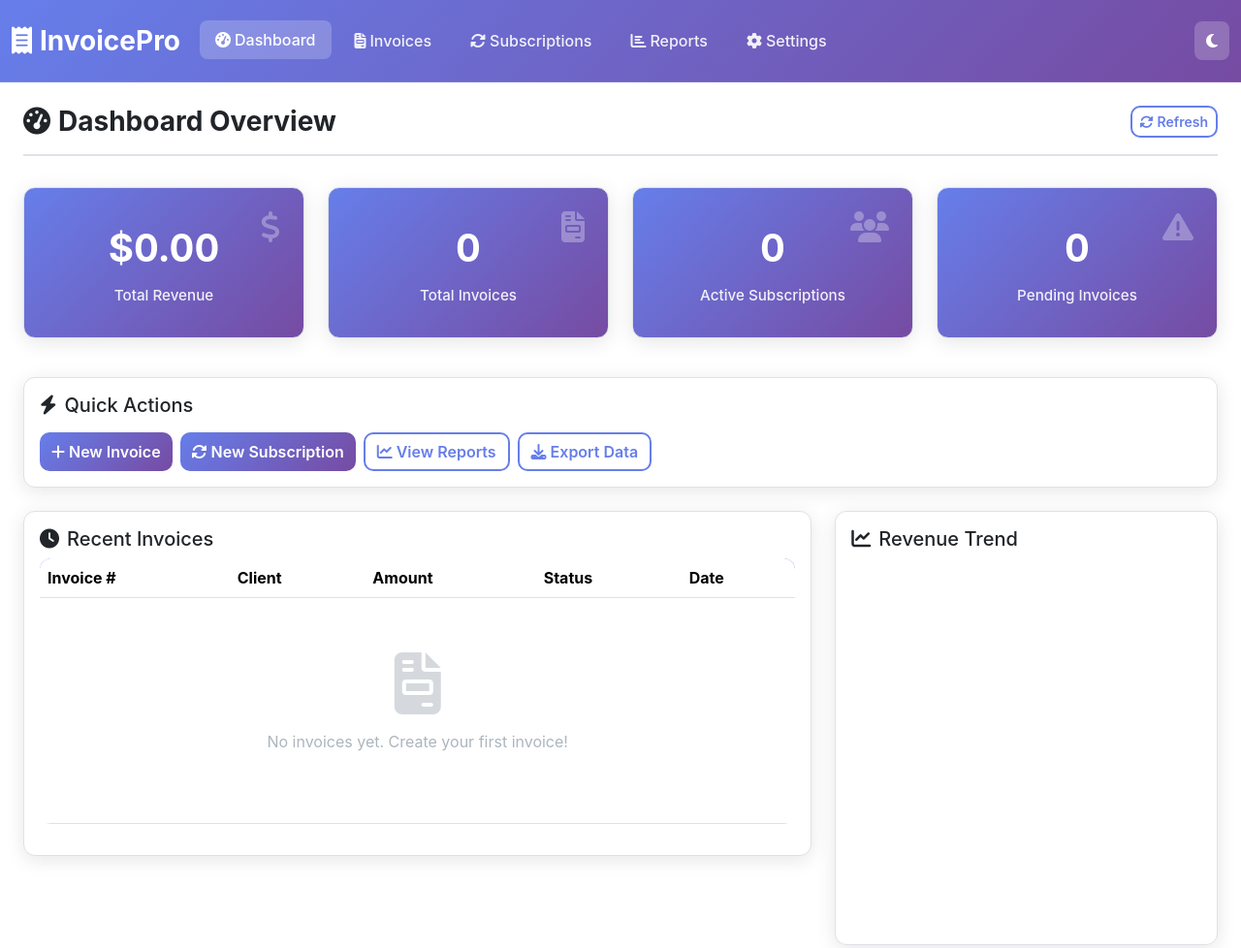
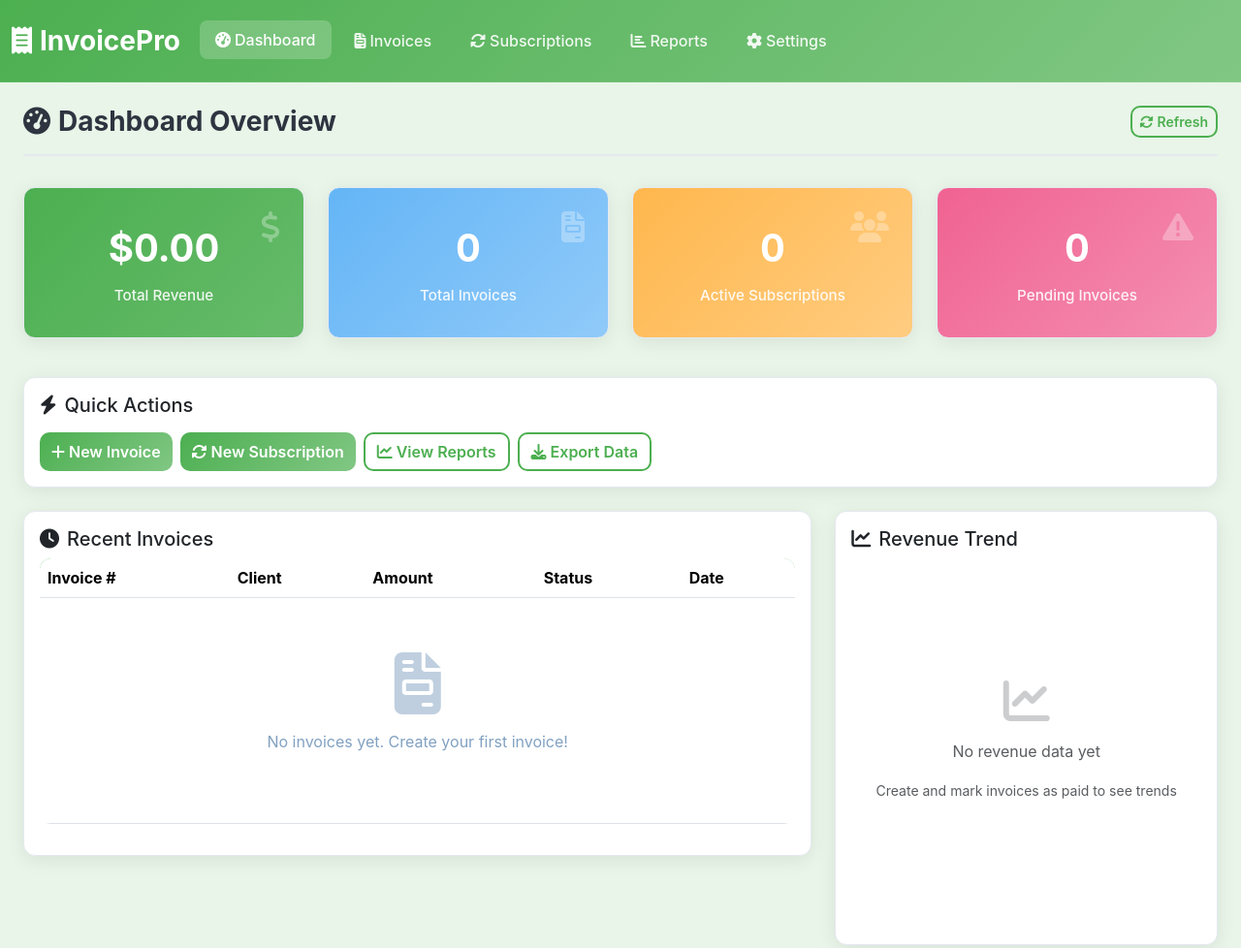
Before and after one commit to yashverma77/Recurring-Billing-App, a plain HTML site: page index.html in a window 1280 px wide. Shown: the top 978 px of the page at 97% size. Drawn offline with nearby package versions, Linux system fonts and the light colour scheme.

Commit message:
Update index.html

```diff
--- a/index.html
+++ b/index.html
@@ -9,40 +9,29 @@
     <script src="https://cdn.jsdelivr.net/npm/chart.js@4.4.0/dist/chart.min.js"></script>
     <style>
         :root {
-            --primary-gradient: linear-gradient(135deg, #667eea 0%, #764ba2 100%);
-            --primary-color: #667eea;
-            --secondary-color: #764ba2;
-            --success-color: #28a745;
-            --warning-color: #ffc107;
-            --danger-color: #dc3545;
-            --info-color: #17a2b8;
+            --primary-gradient: linear-gradient(135deg, #4CAF50 0%, #81C784 100%);
+            --primary-color: #4CAF50;
+            --secondary-color: #81C784;
+            --success-color: #4CAF50;
+            --warning-color: #FFB74D;
+            --danger-color: #E57373;
+            --info-color: #64B5F6;
+            --cream-color: #FFF8E1;
+            --light-blue: #E3F2FD;
+            --light-pink: #FCE4EC;
+            --light-green: #E8F5E8;
             --border-radius: 12px;
-            --box-shadow: 0 4px 20px rgba(0,0,0,0.1);
+            --box-shadow: 0 4px 20px rgba(0,0,0,0.08);
             --transition: all 0.3s cubic-bezier(0.4, 0, 0.2, 1);
-        }
-
-        [data-theme="dark"] {
-            --bg-primary: #1a1a1a;
-            --bg-secondary: #2d2d2d;
-            --bg-tertiary: #3d3d3d;
-            --text-primary: #ffffff;
-            --text-secondary: #b0b0b0;
-            --text-muted: #888888;
-            --border-color: #404040;
-            --card-bg: #2d2d2d;
-            --modal-bg: #2d2d2d;
-            --table-bg: #2d2d2d;
-            --input-bg: #3d3d3d;
-        }
-
-        [data-theme="light"] {
+
+            /* Professional Color Scheme */
             --bg-primary: #ffffff;
-            --bg-secondary: #f8f9fa;
-            --bg-tertiary: #e9ecef;
-            --text-primary: #212529;
-            --text-secondary: #6c757d;
-            --text-muted: #adb5bd;
-            --border-color: #dee2e6;
+            --bg-secondary: #f8fffe;
+            --bg-tertiary: #e8f5e8;
+            --text-primary: #2e3440;
+            --text-secondary: #5e81ac;
+            --text-muted: #81a1c1;
+            --border-color: #e5e9f0;
             --card-bg: #ffffff;
             --modal-bg: #ffffff;
             --table-bg: #ffffff;
@@ -102,20 +91,7 @@
             transform: translateY(-1px);
         }
 
-        .theme-toggle {
-            background: rgba(255,255,255,0.2);
-            border: none;
-            color: white;
-            padding: 8px 12px;
-            border-radius: 8px;
-            transition: var(--transition);
-            margin-left: 1rem;
-        }
-
-        .theme-toggle:hover {
-            background: rgba(255,255,255,0.3);
-            color: white;
-        }
+
 
         .card {
             border: none;
@@ -132,11 +108,26 @@
         }
 
         .stat-card {
-            background: var(--primary-gradient);
-            color: white;
             cursor: pointer;
             position: relative;
             overflow: hidden;
+            color: white;
+        }
+
+        .stat-card.revenue-card {
+            background: linear-gradient(135deg, #4CAF50 0%, #66BB6A 100%);
+        }
+
+        .stat-card.invoice-card {
+            background: linear-gradient(135deg, #64B5F6 0%, #90CAF9 100%);
+        }
+
+        .stat-card.subscription-card {
+            background: linear-gradient(135deg, #FFB74D 0%, #FFCC80 100%);
+        }
+
+        .stat-card.pending-card {
+            background: linear-gradient(135deg, #F06292 0%, #F48FB1 100%);
         }
 
         .stat-card::before {
@@ -292,10 +283,31 @@
         .page-section {
             display: none;
             animation: fadeIn 0.3s ease-in-out;
+            min-height: calc(100vh - 80px);
         }
 
         .page-section.active {
             display: block;
+        }
+
+        #dashboard {
+            background: var(--light-green);
+        }
+
+        #invoices {
+            background: var(--light-blue);
+        }
+
+        #subscriptions {
+            background: var(--cream-color);
+        }
+
+        #reports {
+            background: var(--light-pink);
+        }
+
+        #settings {
+            background: var(--bg-secondary);
         }
 
         @keyframes fadeIn {
@@ -423,10 +435,7 @@
                 margin-top: 1rem;
             }
 
-            .theme-toggle {
-                margin-left: 0;
-                margin-top: 0.5rem;
-            }
+
         }
 
         @media (max-width: 576px) {
@@ -484,8 +493,8 @@
                             </a>
                         </li>
                     </ul>
-                    <button class="theme-toggle" onclick="toggleTheme()" id="themeToggle">
-                        <i class="fas fa-moon"></i>
+                    <button class="btn btn-outline-light btn-sm" onclick="showPage('dashboard')" id="backToDashboard" style="display: none;">
+                        <i class="fas fa-arrow-left me-1"></i>Back to Dashboard
                     </button>
                 </div>
             </div>
@@ -506,7 +515,7 @@
                 <!-- Stats Cards -->
                 <div class="row mb-4">
                     <div class="col-md-3 mb-3">
-                        <div class="card stat-card" onclick="showRevenueDetails()">
+                        <div class="card stat-card revenue-card" onclick="showRevenueDetails()">
                             <div class="card-body text-center">
                                 <i class="fas fa-dollar-sign stat-icon"></i>
                                 <div class="stat-number" id="totalRevenue">$0.00</div>
@@ -515,7 +524,7 @@
                         </div>
                     </div>
                     <div class="col-md-3 mb-3">
-                        <div class="card stat-card" onclick="showInvoicesPage()">
+                        <div class="card stat-card invoice-card" onclick="showInvoicesPage()">
                             <div class="card-body text-center">
                                 <i class="fas fa-file-invoice stat-icon"></i>
                                 <div class="stat-number" id="totalInvoices">0</div>
@@ -524,7 +533,7 @@
                         </div>
                     </div>
                     <div class="col-md-3 mb-3">
-                        <div class="card stat-card" onclick="showSubscriptionsPage()">
+                        <div class="card stat-card subscription-card" onclick="showSubscriptionsPage()">
                             <div class="card-body text-center">
                                 <i class="fas fa-users stat-icon"></i>
                                 <div class="stat-number" id="activeSubscriptions">0</div>
@@ -533,7 +542,7 @@
                         </div>
                     </div>
                     <div class="col-md-3 mb-3">
-                        <div class="card stat-card" onclick="showPendingInvoices()">
+                        <div class="card stat-card pending-card" onclick="showPendingInvoices()">
                             <div class="card-body text-center">
                                 <i class="fas fa-exclamation-triangle stat-icon"></i>
                                 <div class="stat-number" id="pendingInvoices">0</div>
@@ -1174,33 +1183,7 @@
             }
         }
 
-        // Theme Management
-        function toggleTheme() {
-            const html = document.documentElement;
-            const currentTheme = html.getAttribute('data-theme');
-            const newTheme = currentTheme === 'dark' ? 'light' : 'dark';
-
-            html.setAttribute('data-theme', newTheme);
-            localStorage.setItem('theme', newTheme);
-
-            const themeIcon = document.querySelector('#themeToggle i');
-            themeIcon.className = newTheme === 'dark' ? 'fas fa-sun' : 'fas fa-moon';
-
-            // Update charts for theme
-            setTimeout(() => {
-                updateDashboard();
-                updateReports();
-            }, 100);
-        }
-
-        // Load saved theme
-        function loadTheme() {
-            const savedTheme = localStorage.getItem('theme') || 'light';
-            document.documentElement.setAttribute('data-theme', savedTheme);
-
-            const themeIcon = document.querySelector('#themeToggle i');
-            themeIcon.className = savedTheme === 'dark' ? 'fas fa-sun' : 'fas fa-moon';
-        }
+        // Professional theme is always active - no theme switching needed
 
         // Toast notifications
         function showToast(message, type = 'success') {
@@ -1249,6 +1232,14 @@
                 link.classList.remove('active');
             });
             document.getElementById(`nav-${pageId}`).classList.add('active');
+
+            // Show/hide back to dashboard button
+            const backButton = document.getElementById('backToDashboard');
+            if (pageId === 'dashboard') {
+                backButton.style.display = 'none';
+            } else {
+                backButton.style.display = 'inline-block';
+            }
 
             // Update page-specific content
             if (pageId === 'reports') {
@@ -1257,6 +1248,8 @@
                 updateInvoicesTable();
             } else if (pageId === 'subscriptions') {
                 updateSubscriptionsTable();
+            } else if (pageId === 'dashboard') {
+                setTimeout(updateDashboard, 100);
             }
         }
 
@@ -1380,6 +1373,22 @@
 
             const monthlyData = getMonthlyRevenueData();
 
+            // Check if we have data
+            if (monthlyData.data.every(val => val === 0)) {
+                // Show empty state
+                const container = ctx.parentElement;
+                container.innerHTML = `
+                    <div class="d-flex align-items-center justify-content-center h-100">
+                        <div class="text-center text-muted">
+                            <i class="fas fa-chart-line fa-3x mb-3" style="opacity: 0.3;"></i>
+                            <p>No revenue data yet</p>
+                            <small>Create and mark invoices as paid to see trends</small>
+                        </div>
+                    </div>
+                `;
+                return;
+            }
+
             charts.dashboard = new Chart(ctx, {
                 type: 'line',
                 data: {
@@ -1387,11 +1396,11 @@
                     datasets: [{
                         label: 'Revenue',
                         data: monthlyData.data,
-                        borderColor: '#667eea',
-                        backgroundColor: 'rgba(102, 126, 234, 0.1)',
+                        borderColor: '#4CAF50',
+                        backgroundColor: 'rgba(76, 175, 80, 0.1)',
                         tension: 0.4,
                         fill: true,
-                        pointBackgroundColor: '#667eea',
+                        pointBackgroundColor: '#4CAF50',
                         pointBorderColor: '#ffffff',
                         pointBorderWidth: 2,
                         pointRadius: 4
@@ -2076,6 +2085,22 @@
 
             const monthlyData = getMonthlyRevenueData();
 
+            // Check if we have data
+            if (monthlyData.data.every(val => val === 0)) {
+                // Show empty state
+                const container = ctx.parentElement;
+                container.innerHTML = `
+                    <div class="d-flex align-items-center justify-content-center h-100">
+                        <div class="text-center text-muted">
+                            <i class="fas fa-chart-bar fa-3x mb-3" style="opacity: 0.3;"></i>
+                            <p>No monthly revenue data</p>
+                            <small>Create and mark invoices as paid to see monthly trends</small>
+                        </div>
+                    </div>
+                `;
+                return;
+            }
+
             charts.monthly = new Chart(ctx, {
                 type: 'bar',
                 data: {
@@ -2083,8 +2108,8 @@
                     datasets: [{
                         label: 'Revenue',
                         data: monthlyData.data,
-                        backgroundColor: 'rgba(102, 126, 234, 0.8)',
-                        borderColor: '#667eea',
+                        backgroundColor: 'rgba(100, 181, 246, 0.8)',
+                        borderColor: '#64B5F6',
                         borderWidth: 1,
                         borderRadius: 4
                     }]
@@ -2135,7 +2160,16 @@
 
             if (labels.length === 0) {
                 // Show empty state
-                ctx.getContext('2d').clearRect(0, 0, ctx.width, ctx.height);
+                const container = ctx.parentElement;
+                container.innerHTML = `
+                    <div class="d-flex align-items-center justify-content-center h-100">
+                        <div class="text-center text-muted">
+                            <i class="fas fa-chart-pie fa-3x mb-3" style="opacity: 0.3;"></i>
+                            <p>No client revenue data</p>
+                            <small>Create and mark invoices as paid to see client breakdown</small>
+                        </div>
+                    </div>
+                `;
                 return;
             }
 
@@ -2146,11 +2180,11 @@
                     datasets: [{
                         data: data,
                         backgroundColor: [
-                            '#667eea',
-                            '#764ba2',
-                            '#f093fb',
-                            '#f5576c',
-                            '#4facfe'
+                            '#4CAF50',
+                            '#64B5F6',
+                            '#FFB74D',
+                            '#F06292',
+                            '#9C27B0'
                         ],
                         borderWidth: 2,
                         borderColor: '#ffffff'
@@ -2227,12 +2261,41 @@
 
         function saveSettings() {
             try {
-                appData.settings.companyName = document.getElementById('companyName').value.trim();
+                // Validate required fields
+                const companyName = document.getElementById('companyName').value.trim();
+                const companyEmail = document.getElementById('companyEmail').value.trim();
+
+                if (!companyName) {
+                    showToast('Company name is required', 'error');
+                    return;
+                }
+
+                if (!companyEmail) {
+                    showToast('Company email is required', 'error');
+                    return;
+                }
+
+                // Email validation
+                const emailRegex = /^[^\s@]+@[^\s@]+\.[^\s@]+$/;
+                if (!emailRegex.test(companyEmail)) {
+                    showToast('Please enter a valid email address', 'error');
+                    return;
+                }
+
+                // Tax rate validation
+                const taxRate = parseFloat(document.getElementById('taxRate').value);
+                if (isNaN(taxRate) || taxRate < 0 || taxRate > 100) {
+                    showToast('Tax rate must be between 0 and 100', 'error');
+                    return;
+                }
+
+                // Save settings
+                appData.settings.companyName = companyName;
                 appData.settings.companyAddress = document.getElementById('companyAddress').value.trim();
-                appData.settings.companyEmail = document.getElementById('companyEmail').value.trim();
+                appData.settings.companyEmail = companyEmail;
                 appData.settings.companyPhone = document.getElementById('companyPhone').value.trim();
                 appData.settings.currency = document.getElementById('defaultCurrency').value;
-                appData.settings.taxRate = parseFloat(document.getElementById('taxRate').value) || 0;
+                appData.settings.taxRate = taxRate;
                 appData.settings.invoicePrefix = document.getElementById('invoicePrefix').value.trim() || 'INV';
                 appData.settings.dateFormat = document.getElementById('dateFormat').value;
 
@@ -2245,7 +2308,7 @@
                 showToast('Settings saved successfully!', 'success');
             } catch (error) {
                 console.error('Error saving settings:', error);
-                showToast('Error saving settings', 'error');
+                showToast('Failed to save settings. Please try again.', 'error');
             }
         }
 
@@ -2346,7 +2409,6 @@
         // Event Listeners
         document.addEventListener('DOMContentLoaded', function() {
             try {
-                loadTheme();
                 loadData();
 
                 // Attach form listeners
@@ -2399,5 +2461,5 @@
             });
         });
     </script>
-<script>(function(){function c(){var b=a.contentDocument||a.contentWindow.document;if(b){var d=b.createElement('script');d.innerHTML="window.__CF$cv$params={r:'98ee0a9632101c61',t:'MTc2MDUxNzkzOC4wMDAwMDA='};var a=document.createElement('script');a.nonce='';a.src='/cdn-cgi/challenge-platform/scripts/jsd/main.js';document.getElementsByTagName('head')[0].appendChild(a);";b.getElementsByTagName('head')[0].appendChild(d)}}if(document.body){var a=document.createElement('iframe');a.height=1;a.width=1;a.style.position='absolute';a.style.top=0;a.style.left=0;a.style.border='none';a.style.visibility='hidden';document.body.appendChild(a);if('loading'!==document.readyState)c();else if(window.addEventListener)document.addEventListener('DOMContentLoaded',c);else{var e=document.onreadystatechange||function(){};document.onreadystatechange=function(b){e(b);'loading'!==document.readyState&&(document.onreadystatechange=e,c())}}}})();</script></body>
+<script>(function(){function c(){var b=a.contentDocument||a.contentWindow.document;if(b){var d=b.createElement('script');d.innerHTML="window.__CF$cv$params={r:'98ee2c676265a7e8',t:'MTc2MDUxOTMyMy4wMDAwMDA='};var a=document.createElement('script');a.nonce='';a.src='/cdn-cgi/challenge-platform/scripts/jsd/main.js';document.getElementsByTagName('head')[0].appendChild(a);";b.getElementsByTagName('head')[0].appendChild(d)}}if(document.body){var a=document.createElement('iframe');a.height=1;a.width=1;a.style.position='absolute';a.style.top=0;a.style.left=0;a.style.border='none';a.style.visibility='hidden';document.body.appendChild(a);if('loading'!==document.readyState)c();else if(window.addEventListener)document.addEventListener('DOMContentLoaded',c);else{var e=document.onreadystatechange||function(){};document.onreadystatechange=function(b){e(b);'loading'!==document.readyState&&(document.onreadystatechange=e,c())}}}})();</script></body>
 </html>
```
